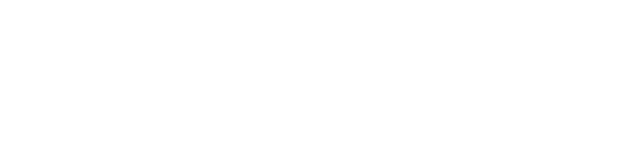
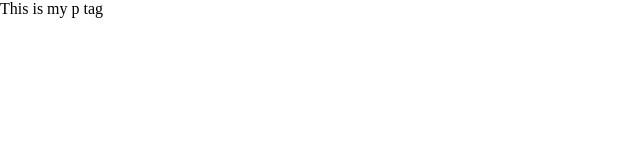
Before and after one commit to rihana15172004/elite40, a plain HTML site: page css/index.html in a window 1280 px wide. Shown: the whole page, without its empty margins (0-640 px from the left). Drawn offline with Linux system fonts and the light colour scheme; files that its build step writes are made by us from their sources.

Commit message:
Initial Commit

```diff
--- a/css/index.html
+++ b/css/index.html
@@ -4,6 +4,6 @@
         <link rel="stylesheet" href="css/style.css">
     </head>
     <body>
-
+<p>This is my p tag</p>
     </body>
 </html>
```
